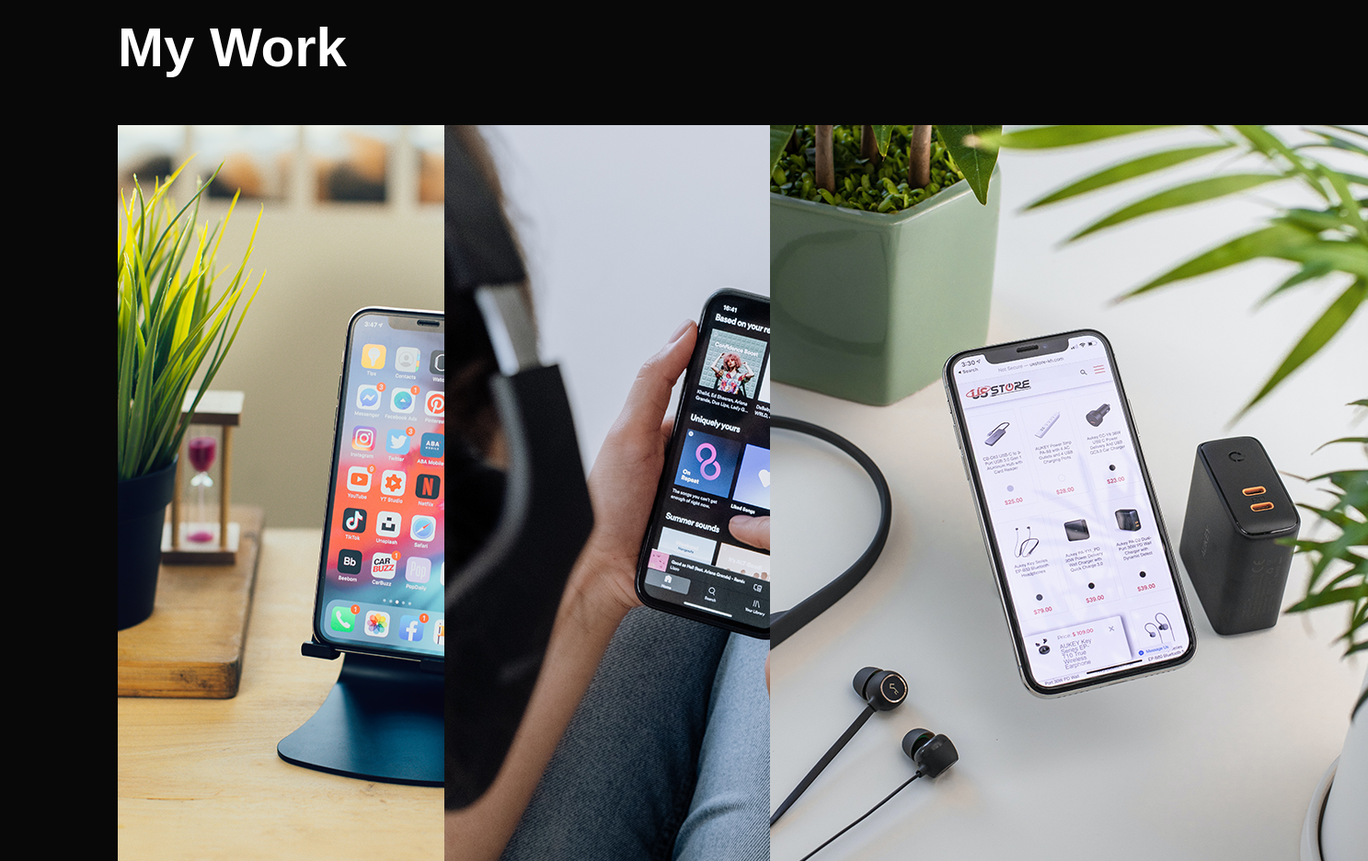
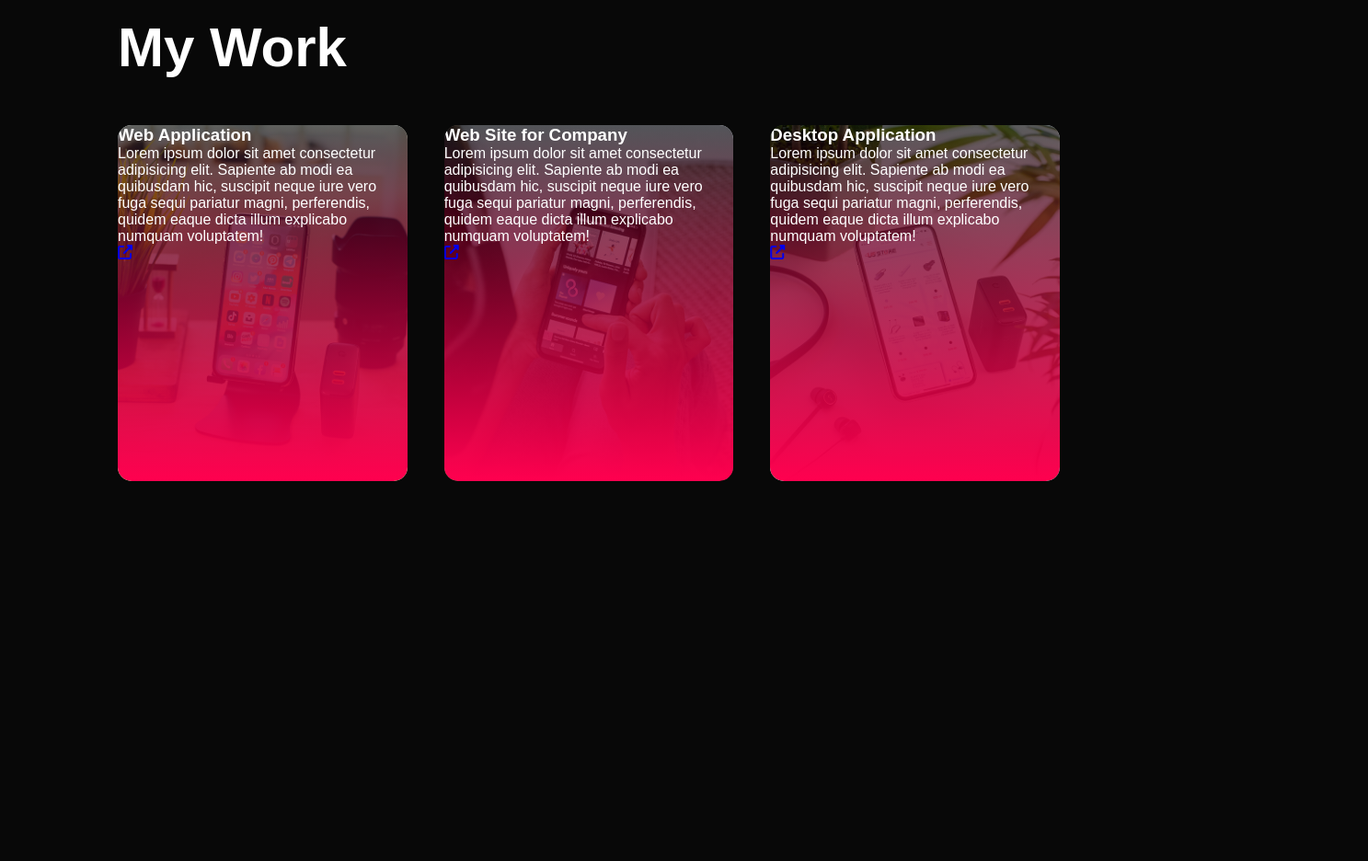
Before and after one commit to hmdmok/My-Portfolio, a plain HTML site: page index.html in a window 1280 px wide. Shown: the part 2160-3096 px from the top of the page at 92% size, 1487 px wide, since content can reach past the window. After the commit the page ends 2743 px from the top, so only its background shows below. Drawn offline with Linux system fonts and the light colour scheme.

Commit message:
portfolio section 10-03-2024

```diff
--- a/index.html
+++ b/index.html
@@ -170,12 +170,42 @@
         <div class="work-list">
           <div class="work">
             <img src="images/work-1.png" alt="" />
+            <div class="layer">
+              <h3>Web Application</h3>
+              <p>
+                Lorem ipsum dolor sit amet consectetur adipisicing elit.
+                Sapiente ab modi ea quibusdam hic, suscipit neque iure vero fuga
+                sequi pariatur magni, perferendis, quidem eaque dicta illum
+                explicabo numquam voluptatem!
+              </p>
+              <a href="#"><i class="fa-solid fa-up-right-from-square"></i></a>
+            </div>
           </div>
           <div class="work">
             <img src="images/work-2.png" alt="" />
+            <div class="layer">
+              <h3>Web Site for Company</h3>
+              <p>
+                Lorem ipsum dolor sit amet consectetur adipisicing elit.
+                Sapiente ab modi ea quibusdam hic, suscipit neque iure vero fuga
+                sequi pariatur magni, perferendis, quidem eaque dicta illum
+                explicabo numquam voluptatem!
+              </p>
+              <a href="#"><i class="fa-solid fa-up-right-from-square"></i></a>
+            </div>
           </div>
           <div class="work">
             <img src="images/work-3.png" alt="" />
+            <div class="layer">
+              <h3>Desktop Application</h3>
+              <p>
+                Lorem ipsum dolor sit amet consectetur adipisicing elit.
+                Sapiente ab modi ea quibusdam hic, suscipit neque iure vero fuga
+                sequi pariatur magni, perferendis, quidem eaque dicta illum
+                explicabo numquam voluptatem!
+              </p>
+              <a href="#"><i class="fa-solid fa-up-right-from-square"></i></a>
+            </div>
           </div>
         </div>
       </div>
--- a/style.css
+++ b/style.css
@@ -219,3 +219,26 @@ nav ul li a:hover::after {
   grid-gap: 40px;
   margin-top: 50px;
 }
+
+.work {
+  border-radius: 15px;
+  position: relative;
+  overflow: hidden;
+}
+
+.work img {
+  width: 100%;
+  border-radius: 10px;
+  display: block;
+}
+
+.layer {
+  width: 100%;
+  height: 100%;
+  border-radius: 15px;
+  background: linear-gradient(rgba(0, 0, 0, 0.6), #ff004f);
+  position: absolute;
+  left: 0;
+  bottom: 0;
+  overflow: hidden;
+}
```
Also changed, not shown: 1 other file.
